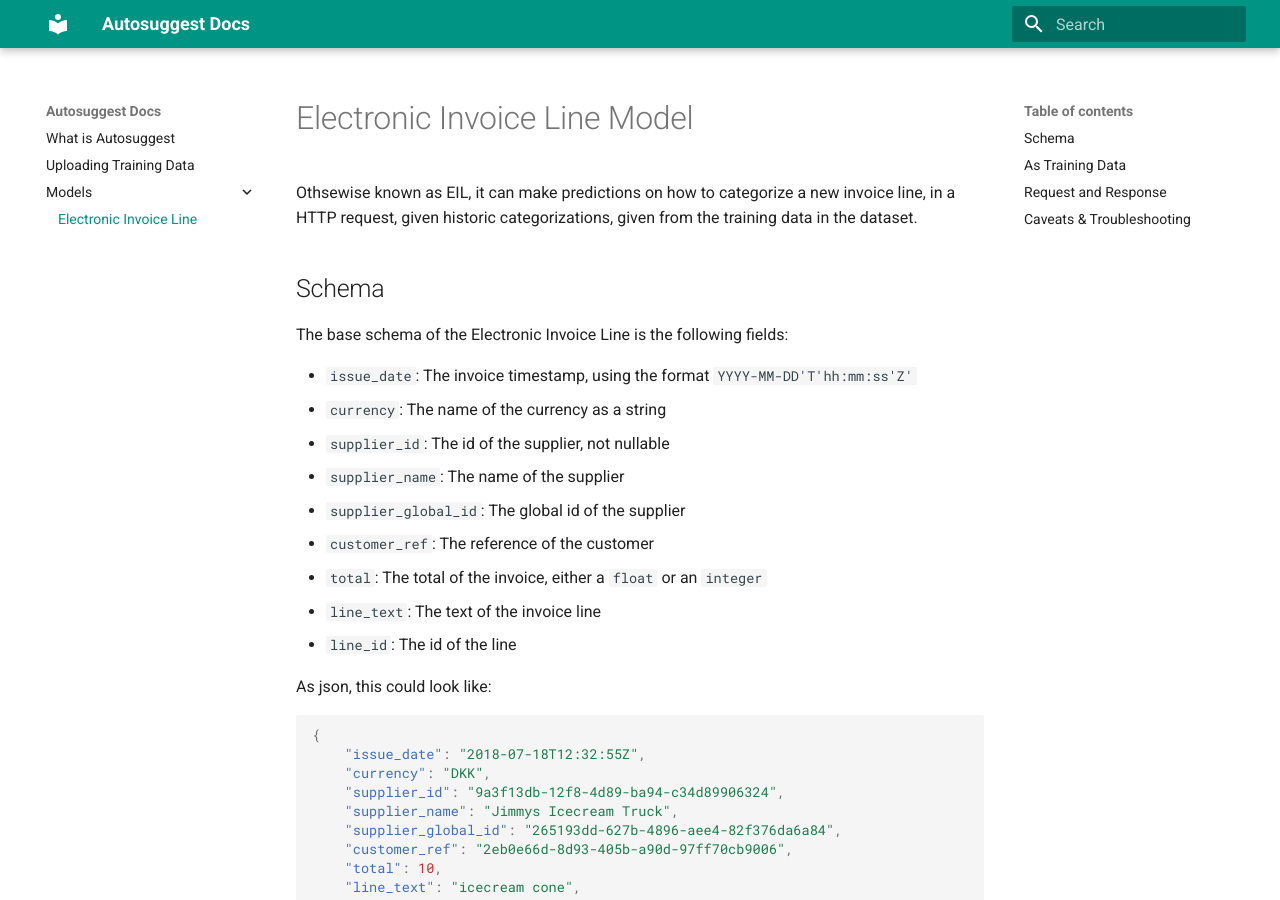
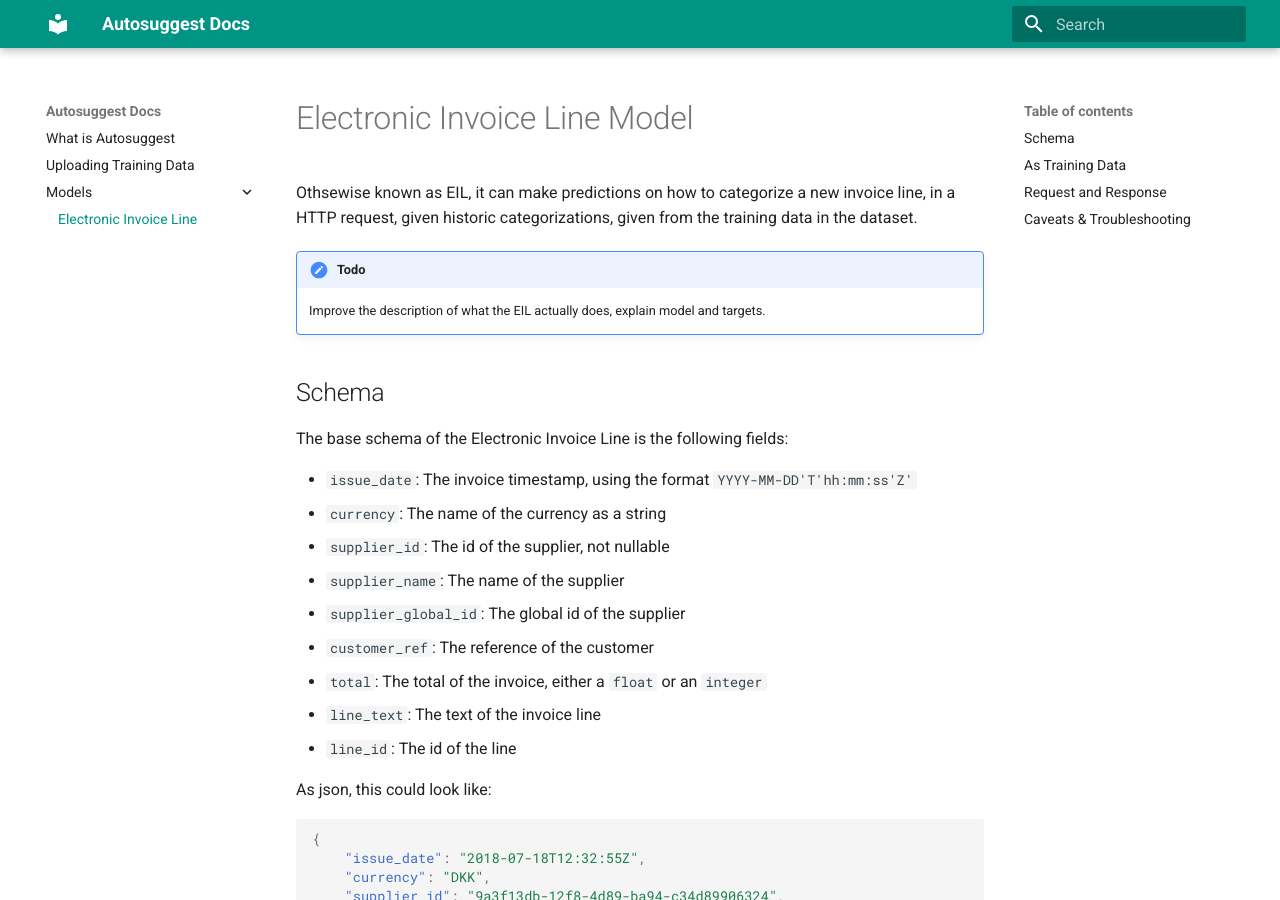
Before and after one commit to e-conomic/vml-docs, an MkDocs documentation site: the page built from docs/einvoice_model.md, in a window 1280 px wide and 900 px high. Built offline with MkDocs 1.6.1 and Material for MkDocs 9.7.7, drawn with Linux system fonts in a browser that asks for light colours; old or Windows-style settings are respelled for this version of MkDocs.

Commit message:
Placeholder explaination of the EIL model

```diff
--- a/docs/einvoice_model.md
+++ b/docs/einvoice_model.md
@@ -2,6 +2,9 @@ Electronic Invoice Line Model
 =============================
 
 Othsewise known as EIL, it can make predictions on how to categorize a new invoice line, in a HTTP request, given historic categorizations, given from the training data in the dataset.
+
+!!! Todo
+    Improve the description of what the EIL actually does, explain model and targets.
 
 Schema
 ------
```
